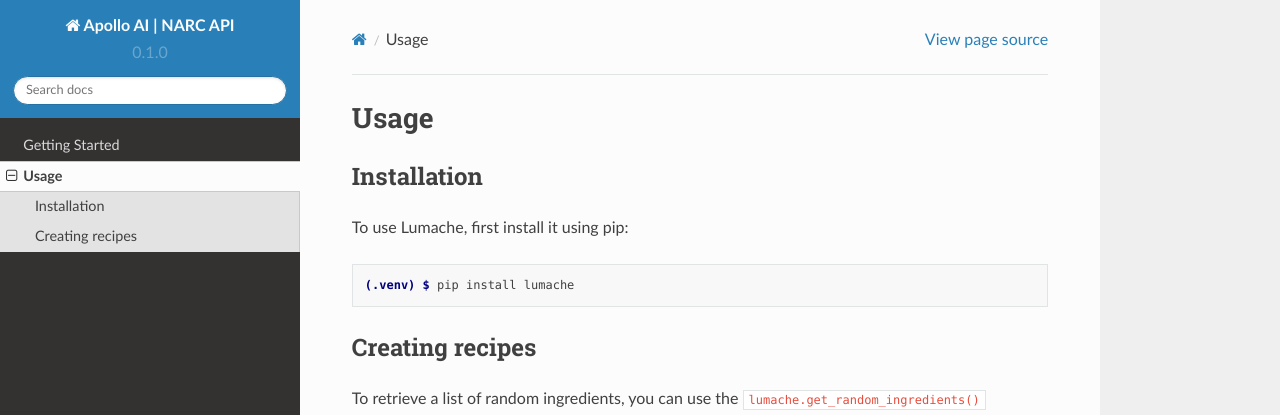
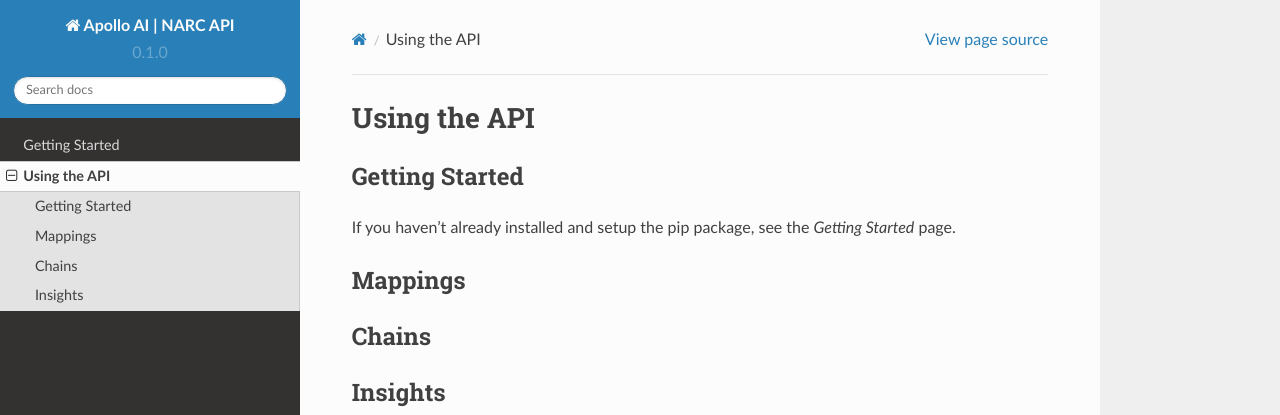
Before and after one commit to pseudohvr/narcapi-rtd, a Sphinx documentation site: the page built from docs/source/usage.rst, in a window 1280 px wide and 1095 px high. Shown: the top 415 px of the window. Built offline with Sphinx 7.4.7 and the Read the Docs theme 2.0.0, drawn with Linux system fonts in a browser that asks for light colours; some of the changed text lies outside the part shown.

Commit message:
started the usage page

```diff
--- a/docs/source/index.rst
+++ b/docs/source/index.rst
@@ -1,4 +1,4 @@
-Documentation
+Apollo AI NARC API Documentation
 =============
 
 https://goapollo.ai
--- a/docs/source/usage.rst
+++ b/docs/source/usage.rst
@@ -1,33 +1,16 @@
-Usage
-=====
+Using the API
+=============
 
-.. _installation:
+Getting Started
+---------------
 
-Installation
-------------
+If you haven't already installed and setup the pip package, see the `Getting Started` page.
 
-To use Lumache, first install it using pip:
+Mappings
+--------
 
-.. code-block:: console
+Chains
+------
 
-   (.venv) $ pip install lumache
-
-Creating recipes
-----------------
-
-To retrieve a list of random ingredients,
-you can use the ``lumache.get_random_ingredients()`` function:
-
-.. autofunction:: lumache.get_random_ingredients
-
-The ``kind`` parameter should be either ``"meat"``, ``"fish"``,
-or ``"veggies"``. Otherwise, :py:func:`lumache.get_random_ingredients`
-will raise an exception.
-
-.. autoexception:: lumache.InvalidKindError
-
-For example:
-
->>> import lumache
->>> lumache.get_random_ingredients()
-['shells', 'gorgonzola', 'parsley']
+Insights
+--------
```
